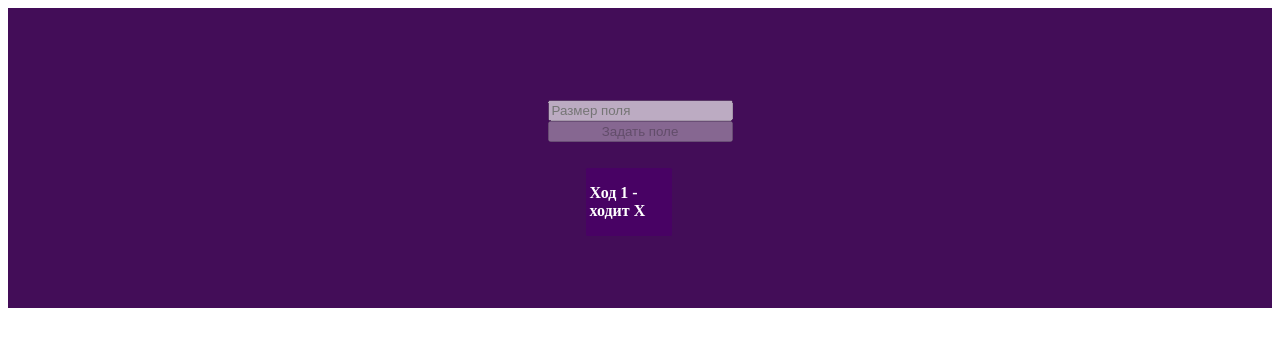
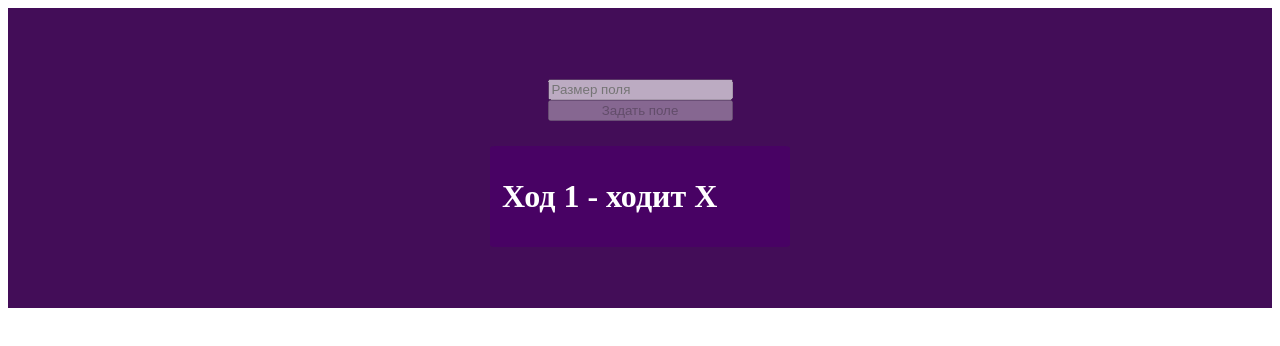
Before and after one commit to ALKorzh/tic_tac_toe, a plain HTML site: page index.html in a window 1280 px wide. Both pictures are taken after a click on the button "Задать поле". Drawn offline with Linux system fonts and the light colour scheme.

Commit message:
fix style

```diff
--- a/style.css
+++ b/style.css
@@ -49,9 +49,11 @@
   margin-bottom: 5%;
   overflow-y: auto;
   max-height: 1%;
-  width: 80%;
+  width: 100%;
+  min-width: 300px;
 }
 .message {
+  font-size: 200%;
   margin: 2% 4%;
 }
 p {
```
